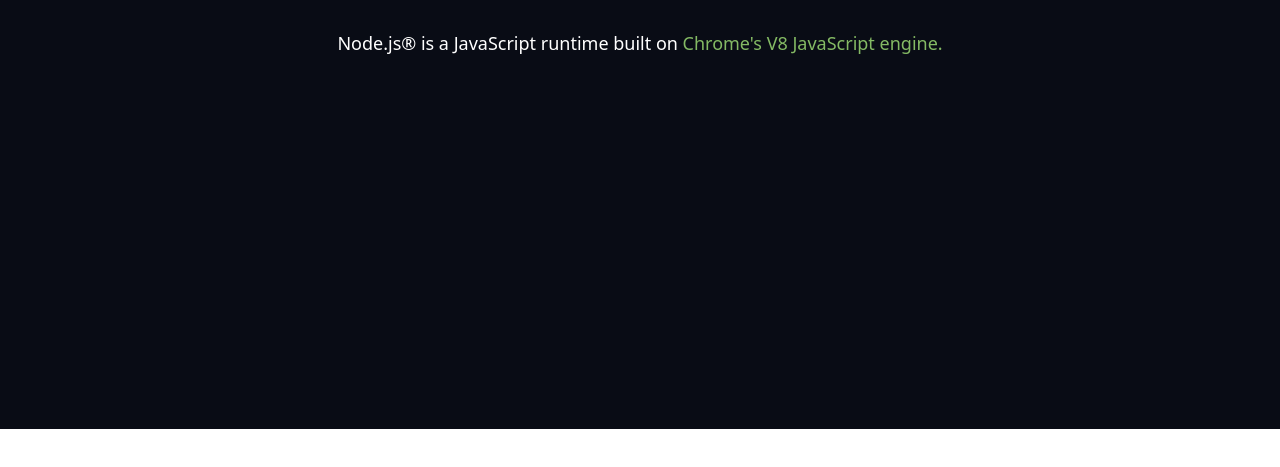
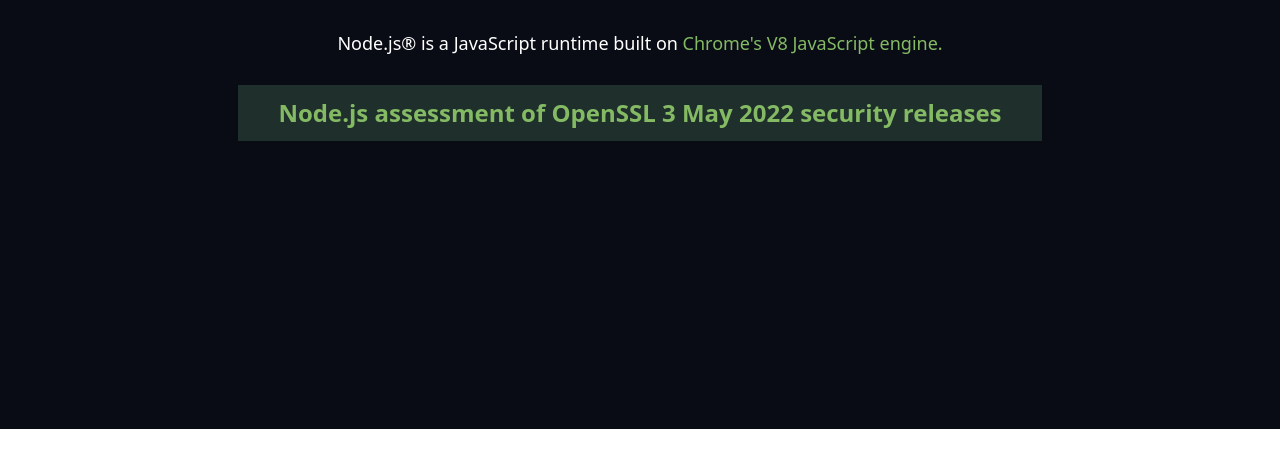
Before and after one commit to Manju1392k/NodejsClone-Website, a website built with Vite: page index.html in a window 1280 px wide. Shown: the part 155-622 px from the top of the page. Built offline with nearby package versions, Linux system fonts and the light colour scheme.

Commit message:
Node.JsClone

```diff
--- a/index.html
+++ b/index.html
@@ -52,9 +52,11 @@
         </div>
 
         <h1 class="text-white text-lg mt-14">Node.js® is a JavaScript runtime built on <span
-                class="text-[#84ba64] cursor-pointer hover:bg-[#84ba64] hover:text-white">Chrome's V8 JavaScript engine.</span></h1>
+                class="text-[#84ba64] cursor-pointer hover:bg-[#84ba64] hover:text-white">Chrome's V8 JavaScript
+                engine.</span></h1>
 
-
+        <a href="#" class="text-[#84ba64] my-7 text-2xl px-10 bg-[#1f2f2b] py-3 font-semibold">Node.js assessment of
+            OpenSSL 3 May 2022 security releases</a>
 
     </div>
 
```
